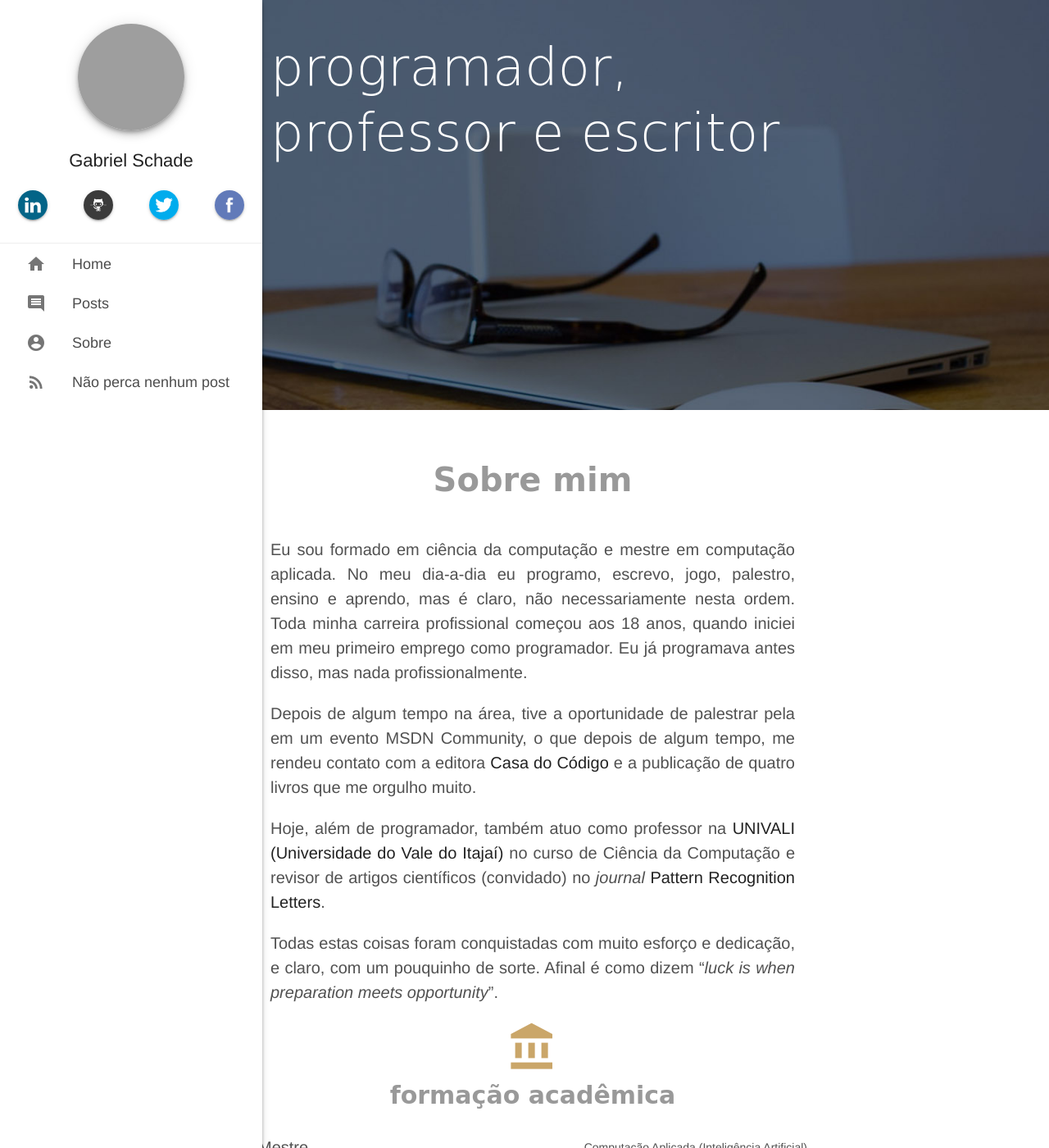
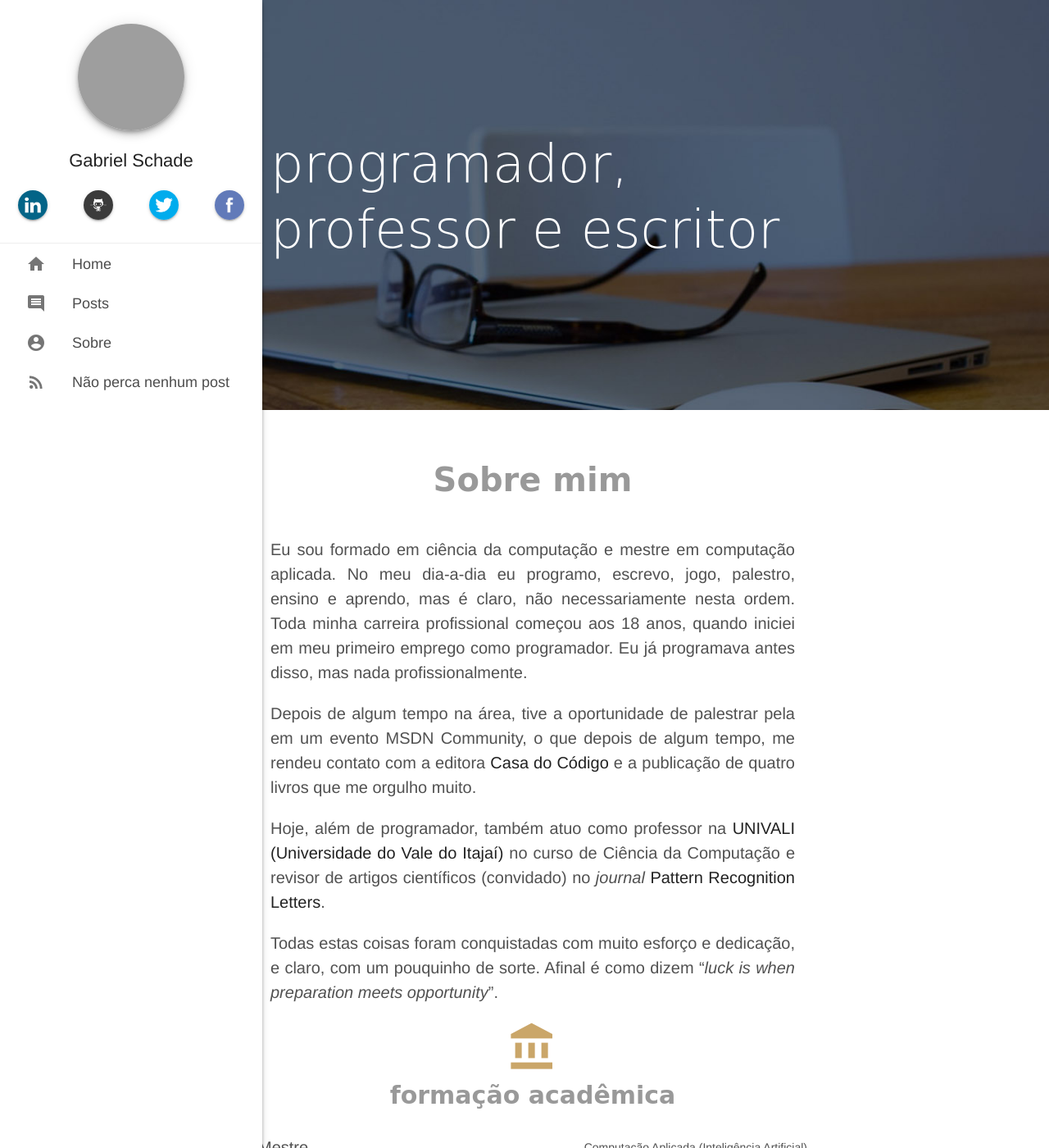
Before and after one commit to gabrielschade/gabrielschade.github.io, a Jekyll site: the page built from about.md, in a window 1280 px wide and 1400 px high. Shown: the whole window at 82% size. Built offline with Jekyll 4.4.1, drawn with Linux system fonts in a browser that asks for light colours; nearby versions of some CDN libraries; comment, search, counter and statistics services are not loaded; grey boxes are pictures that could not be loaded.

Commit message:
ajuste parallax text

```diff
--- a/_layouts/parallax.html
+++ b/_layouts/parallax.html
@@ -3,7 +3,7 @@ layout: default
 ---
 <div class="parallax-container">
   <div class="content container">
-     <h1 class="light-font white-text flow-text font-large">
+     <h1 class="light-font white-text flow-text font-large parallax-text">
         {{ page.parallax-text }}
      </h1>
   </div>
--- a/css/blog.css
+++ b/css/blog.css
@@ -50,6 +50,10 @@ a .icon:hover{
 
 .light-text{
      color: rgba(0,0,0,0.54);
+}
+
+.parallax-text{
+    margin-top:25%;
 }
 
 .none-decoration,
```
